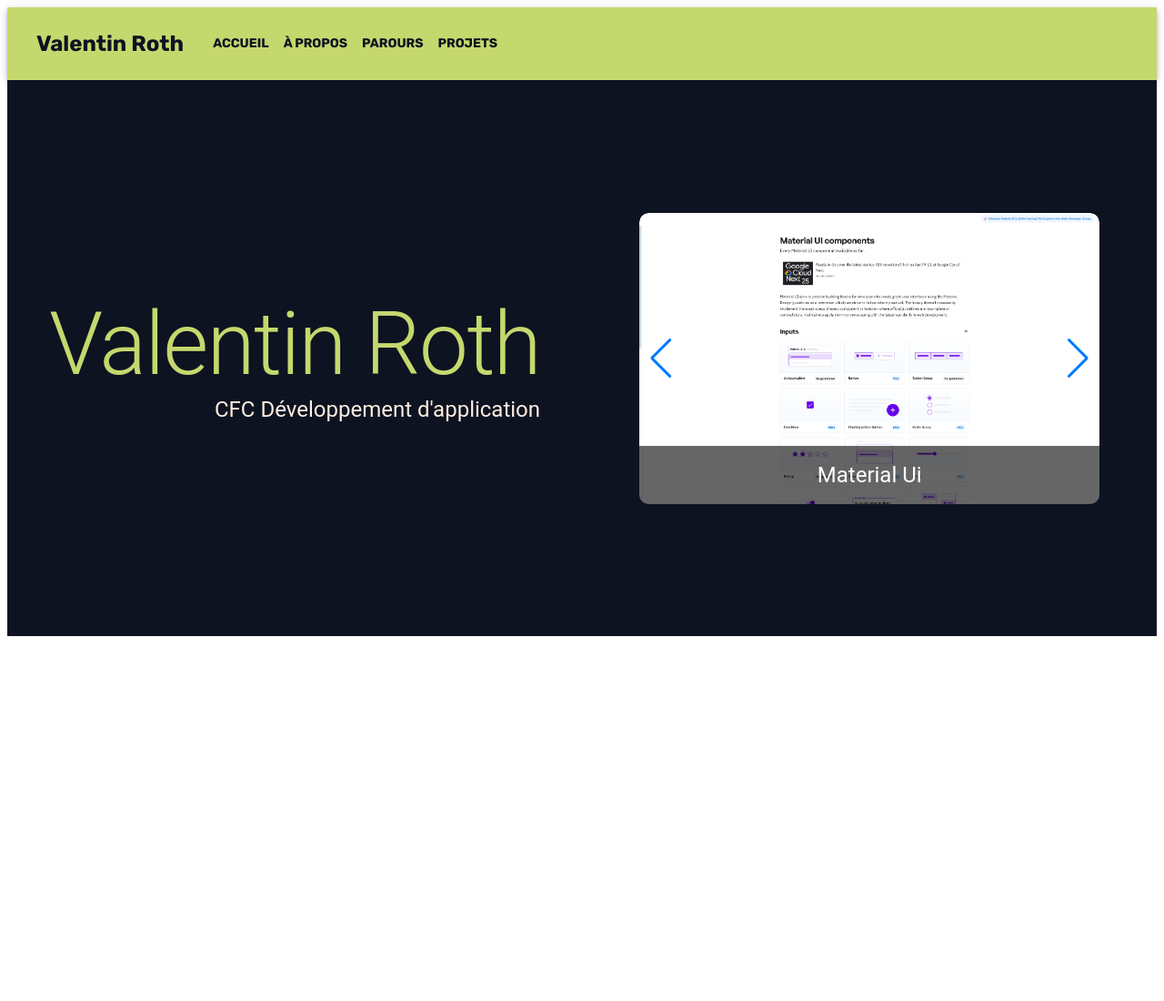
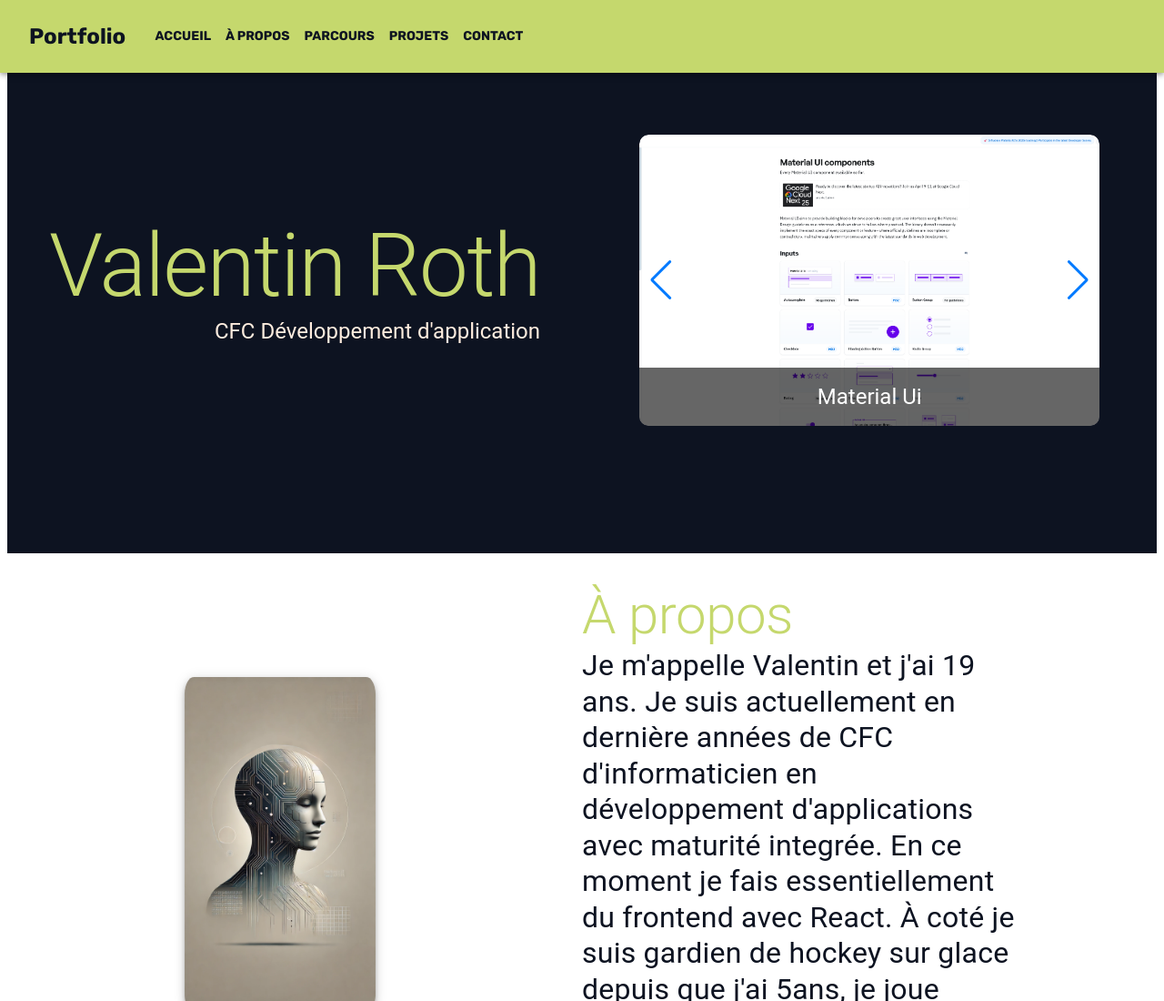
Before and after one commit to ElMonkito/portfolio, a React (Create React App) app: page / in a window 1280 px wide. Shown: the top 1100 px of the page at 91% size. Before the commit the page ends 800 px from the top, so only its background shows below. Built offline with nearby package versions, Linux system fonts and the light colour scheme.

Commit message:
a propos et changement de nav avec un scroll

```diff
--- a/package.json
+++ b/package.json
@@ -18,6 +18,7 @@
     "react-dom": "^19.0.0",
     "react-router-dom": "^6.29.0",
     "react-scripts": "5.0.1",
+    "react-scroll": "^1.9.3",
     "swiper": "^11.2.4",
     "web-vitals": "^2.1.4"
   },
--- a/src/App.js
+++ b/src/App.js
@@ -1,19 +1,34 @@
 import React from "react";
-import { BrowserRouter as Router, Routes, Route } from "react-router-dom";
 import Navbar from "./components/navbar";
 import LandingPage from "./components/landingPage";
-import Test from "./components/test";
+import About from "./components/about"
+import Parcours from "./components/test"
+import Box from "@mui/material/Box";
 
 export default function App() {
     return (
-        <Router>
-            <>
-                <Navbar />
-                <Routes>
-                    <Route path="/" element={<LandingPage />} />
-                    <Route path="/parcours" element={<Test />} />
-                </Routes>
-            </>
-        </Router>
+        <Box sx={{ minHeight: "100vh", overflowY: "auto" }}>
+            <Navbar />
+
+            <Box id="accueil">
+                <LandingPage />
+            </Box>
+
+            <Box id="apropos">
+                <About />
+            </Box>
+
+            <Box id="parcours">
+                <Parcours />
+            </Box>
+
+            {/*<Box id="projets">*/}
+            {/*    <Projects />*/}
+            {/*</Box>*/}
+
+            {/*<Box id="contact">*/}
+            {/*    <Contact />*/}
+            {/*</Box>*/}
+        </Box>
     );
 }
--- /dev/null
+++ b/src/components/about.jsx
@@ -0,0 +1,61 @@
+import * as React from 'react';
+import Box from "@mui/material/Box";
+import portrait from "../images/portrait.jpg"
+import Typography from "@mui/material/Typography";
+import content from "../data/content.json"
+import {Grow} from "@mui/material";
+
+export default function About() {
+
+    return (
+        <Grow in={true} timeout={1000}>
+            <Box
+                sx={{
+                    minHeight: {xs: "70vh", md: "75vh"},
+                    display: "flex",
+                    flexDirection: {xs: "column", md: "row"},
+                    overflow: "hidden",
+                }}>
+                <Box
+                    sx={{
+                        width: {xs: "100%", md: "50%"},
+                        display: "flex",
+                        alignItems: "center",
+                        justifyContent: "center",
+
+                    }}>
+                    <Box component="img" src={portrait} alt="Portrait image"
+                         sx={{
+                             marginTop: {xs: "10%", md: "5%"},
+                             width: {xs: "55%", md: "35%"},
+                             borderRadius: "5%",
+                             boxShadow: 5,
+                             height: "auto",
+                             maxHeight: "100%",
+
+                         }}/>
+                </Box>
+                <Box
+                    sx={{
+                        width: {xs: "100%", md: "50%"},
+                        display: "flex",
+                        alignItems: {xs: "center", md: "flex-start"},
+                        justifyContent: "center",
+                        flexDirection: "column",
+                        textAlign: "left",
+                        padding: {xs: 2, md: 4},
+                    }}
+                >
+
+                    <Typography variant="h2" sx={{width: "80%", color: "#C5D86D", marginTop: {xs: "7%", md: "0%"}}}>
+                        {content.about.title}
+                    </Typography>
+                    <Typography variant="h4" sx={{width: "80%", color: "#0D1321", fontSize: {xs: "1.5rem", md: "2rem"} }}>
+                        {content.about.presentation}
+                    </Typography>
+                </Box>
+            </Box>
+        </Grow>
+
+    );
+}
--- a/src/components/landingPage.jsx
+++ b/src/components/landingPage.jsx
@@ -1,6 +1,6 @@
 import Box from "@mui/material/Box";
-import { Slide } from "@mui/material";
-import { useEffect, useState } from "react";
+import {Slide} from "@mui/material";
+import {useEffect, useState} from "react";
 import Typography from "@mui/material/Typography";
 import Carousel from "./caoursel"
 
@@ -18,15 +18,15 @@ export default function LandingPage() {
         <Box
             sx={{
                 backgroundColor: "#0D1321",
-                height: {xs: "71vh", md: "76.4vh"},
+                height: {xs: "70vh", md: "75vh"},
                 display: "flex",
-                flexDirection: { xs: "column", md: "row" },
+                flexDirection: {xs: "column", md: "row"},
                 overflow: "hidden",
             }}
         >
             <Box
                 sx={{
-                    width: { xs: "100%", md: "50%" },
+                    width: {xs: "100%", md: "50%"},
                     display: "flex",
                     alignItems: "center",
                     justifyContent: "center",
@@ -35,13 +35,15 @@ export default function LandingPage() {
             >
                 <Slide direction="top" in={visible} timeout={800}>
                     <Box sx={{maxWidth: "100%", marginTop: {xs: "7%", md: "0%"}}}>
-                        <Typography variant="h1" sx={{ color: "#C5D86D", fontSize: {xs: "3.3rem", md: "6rem"} }}>Valentin Roth</Typography>
+                        <Typography variant="h1" sx={{color: "#C5D86D", fontSize: {xs: "3.3rem", md: "6rem"}}}>
+                            Valentin Roth
+                        </Typography>
                         <Typography
                             variant="h5"
                             sx={{
                                 color: "#FFEDDF",
                                 textAlign: "right",
-                                fontSize: { xs: "1rem", md: "1.5rem" },
+                                fontSize: {xs: "1rem", md: "1.5rem"},
                                 maxWidth: "100%",
                                 overflow: "hidden",
                                 wordWrap: "break-word"
@@ -52,18 +54,19 @@ export default function LandingPage() {
                     </Box>
                 </Slide>
             </Box>
-
+            <Slide direction="left" in={visible} timeout={800}>
                 <Box
                     sx={{
-                    width: { xs: "100%", md: "50%" },
+                        width: {xs: "100%", md: "50%"},
                         height: "100%",
                         display: "flex",
                         alignItems: "center",
                         justifyContent: "center",
                     }}
                 >
-                <Carousel />
+                    <Carousel/>
                 </Box>
+            </Slide>
         </Box>
     );
 }
--- a/src/components/navbar.jsx
+++ b/src/components/navbar.jsx
@@ -5,10 +5,12 @@ import Toolbar from "@mui/material/Toolbar";
 import Typography from "@mui/material/Typography";
 import { Button, IconButton, Drawer, List, ListItem, ListItemText, createTheme, ThemeProvider } from "@mui/material";
 import MenuIcon from "@mui/icons-material/Menu";
+import { Link } from "react-scroll";
+import content from "../data/content.json";
 
 const theme = createTheme({
     typography: {
-        fontFamily: "Rubik"
+        fontFamily: "Rubik",
     },
 });
 
@@ -19,21 +21,28 @@ export default function Navbar() {
         setMobileOpen(!mobileOpen);
     };
 
-    const menuItems = ["Accueil", "À propos", "Parours", "Projets"];
+    const menuItems = [
+        { label: "Accueil", path: "accueil" },
+        { label: "À propos", path: "apropos" },
+        { label: "Parcours", path: "parcours" },
+        { label: "Projets", path: "projets" },
+        { label: "Contact", path: "contact" },
+    ];
 
     return (
         <ThemeProvider theme={theme}>
             <Box sx={{ flexGrow: 1 }}>
-                <AppBar position="static" sx={{ backgroundColor: "#C5D86D", padding: 1 }}>
+                <AppBar position="fixed" sx={{ backgroundColor: "#C5D86D", padding: 1 }}>
                     <Toolbar>
                         <Typography
                             sx={{
                                 fontWeight: "bold",
                                 fontSize: "1.5rem",
                                 color: "#0d1321",
+                                cursor: "pointer",
                             }}
                         >
-                            Valentin Roth
+                            {content.navbar.title}
                         </Typography>
 
                         <Box sx={{ display: { xs: "block", md: "none" }, ml: "auto" }}>
@@ -44,12 +53,23 @@ export default function Navbar() {
 
                         <Box sx={{ display: { xs: "none", md: "block" }, ml: "2%" }}>
                             {menuItems.map((item) => (
-                                <Button key={item} variant="text" sx={{
-                                    color: "#0d1321",
-                                    fontWeight: "bold",
-                                    "&:hover": { transform: "scale(1.1)", color: "#0d1321" }
-                                }}>
-                                    {item}
+                                <Button
+                                    key={item.label}
+                                    component={Link}
+                                    to={item.path}
+                                    smooth={true}
+                                    duration={500}
+                                    spy={true}
+                                    offset={-70}
+                                    variant="text"
+                                    sx={{
+                                        color: "#0d1321",
+                                        fontWeight: "bold",
+                                        "&:hover": { transform: "scale(1.1)", color: "#0d1321" },
+                                        cursor: "pointer",
+                                    }}
+                                >
+                                    {item.label}
                                 </Button>
                             ))}
                         </Box>
@@ -60,12 +80,22 @@ export default function Navbar() {
                     anchor="right"
                     open={mobileOpen}
                     onClose={handleDrawerToggle}
-                    sx={{ "& .MuiDrawer-paper": { bgcolor: "#C5D86D" }}}
+                    sx={{ "& .MuiDrawer-paper": { bgcolor: "#C5D86D" } }}
                 >
                     <List sx={{ width: 250 }}>
                         {menuItems.map((item) => (
-                            <ListItem button key={item} onClick={handleDrawerToggle}>
-                                <ListItemText primary={item} sx={{ color: "#0d1321", "&:hover": {transform: "scale(1.1)"} }} />
+                            <ListItem
+                                button
+                                key={item.label}
+                                component={Link}
+                                to={item.path}
+                                smooth={true}
+                                duration={500}
+                                offset={-70}
+                                onClick={handleDrawerToggle}
+                                sx={{ cursor: "pointer" }}
+                            >
+                                <ListItemText primary={item.label} sx={{ color: "#0d1321" }} />
                             </ListItem>
                         ))}
                     </List>
--- /dev/null
+++ b/src/data/content.json
@@ -0,0 +1,9 @@
+{
+  "about": {
+    "title": "À propos",
+    "presentation": "Je m'appelle Valentin et j'ai 19 ans. Je suis actuellement en dernière années de CFC d'informaticien en développement d'applications avec maturité integrée. En ce moment je fais essentiellement du frontend avec React. À coté je suis gardien de hockey sur glace depuis que j'ai 5ans, je joue actuellement en 2eme ligue au Monthey Chablais Hockey Club"
+  },
+  "navbar": {
+    "title": "Portfolio"
+  }
+}
```
Also changed, not shown: 1 other file (tests, documents, lock files or other folders). Lines whose indentation alone changed are shown as unchanged.
